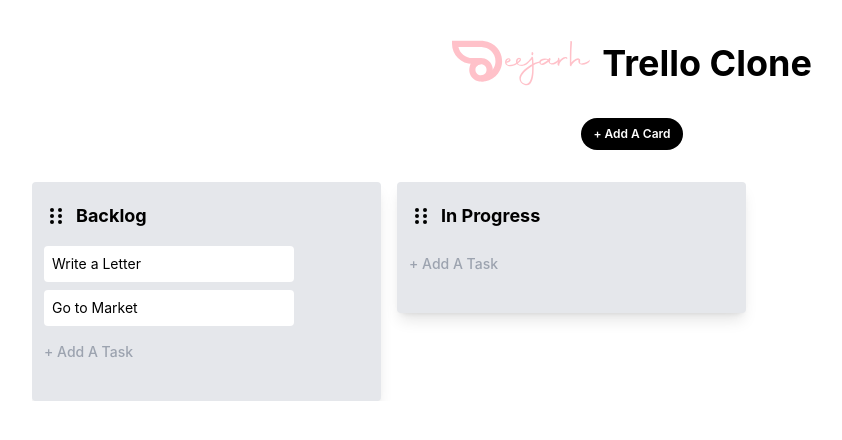
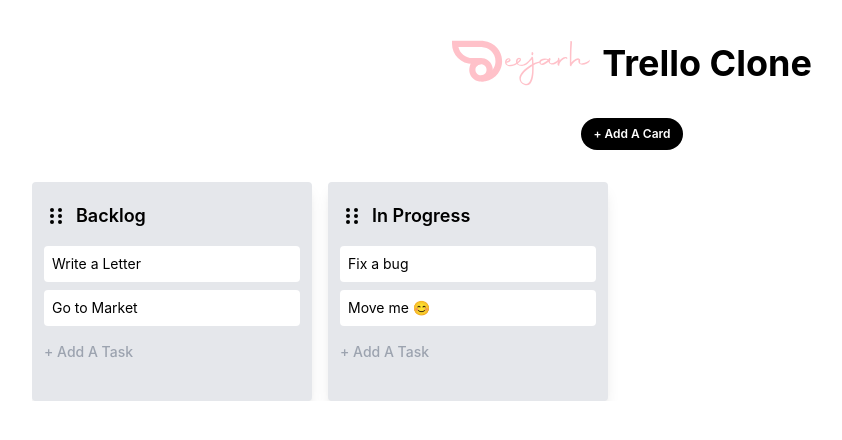
Before and after one commit to Deejarh/vue3-trello-clone, a Vue app: page / in a window 1280 px wide. Shown: the top 440 px of the page, without its empty margins (8-850 px from the left). Built offline with nearby package versions, Linux system fonts and the light colour scheme.

Commit message:
bug fixes

```diff
--- a/src/App.vue
+++ b/src/App.vue
@@ -4,11 +4,11 @@
 </script>
 
 <template>
-  <div class="h-[100vh] p-6 lg:p-10 overflow-hidden w-screen">
-    <div class="flex gap-x-3 mb-8 items-center justify-center">
+  <div class="h-[100vh] p-6 lg:p-10 overscroll-none  w-screen">
+    <header class="flex gap-x-3 mb-8 items-center justify-center  ">
       <span> <Logo /></span>
       <h1 class="dark:text-white text-black font-bold text-2xl lg:text-4xl">Trello Clone</h1>
-    </div>
+    </header>
     <the-board />
   </div>
 </template>
--- a/src/assets/main.css
+++ b/src/assets/main.css
@@ -25,6 +25,7 @@
   body {
     display: flex;
     place-items: center;
+    overflow: hidden;
   }
 
   #app {
--- a/src/components/BoardTasks.vue
+++ b/src/components/BoardTasks.vue
@@ -3,6 +3,7 @@
 import type { Task } from '@/types'
 import { nanoid } from 'nanoid'
 import { onKeyStroke } from '@vueuse/core'
+import DeleteIcon from '@/components/DeleteIcon.vue'
 
 const props = defineProps<{
   task: Task
@@ -19,32 +20,23 @@
 </script>
 
 <template>
-  <div class="task" @blur="focused = false" @focus="focused = true" tabindex="0">
-    <p
-      class="bg-white mb-2 rounded lg:max-w-[250px] max-w-[200px] p-2 lg:text-sm text-xs flex justify-between"
+  <div class="task bg-white lg:max-w-[280px] max-w-[200px] rounded" @blur="focused = false" @focus="focused = true" tabindex="0">
+    <div
+      class=" mb-2 rounded  p-2 lg:text-sm text-xs flex  items-center  justify-between break-words  cursor-move  "
     >
-      {{ task.title }}
-      <span class="cursor-pointer" v-show="focused" @click="emit('deleteTask', task.id)">
-        <svg
-          xmlns="http://www.w3.org/2000/svg"
-          class="text-gray-800"
-          viewBox="0 0 24 24"
-          width="16"
-          height="16"
-          fill="none"
-          stroke="currentColor"
-          stroke-width="1.5"
-          stroke-linecap="round"
-          stroke-linejoin="round"
-        >
-          <path d="M3 6h18M5 6v14a2 2 0 0 0 2 2h10a2 2 0 0 0 2-2V6M9 11v6M15 11v6"></path>
-        </svg>
+      <p class=" h-auto  break-words"> {{ task.title }} </p>
+      <span class="cursor-pointer ml-2 flex items-end" v-show="focused" @click="emit('deleteTask', task.id)">
+      <delete-icon/>
       </span>
-    </p>
+    </div>
   </div>
 </template>
 
 <style scoped>
+.task p {
+    word-wrap: break-word;
+    word-break: break-word;
+  }
 .sortable-drag .task {
   transform: rotate(5deg);
 }
--- /dev/null
+++ b/src/components/DeleteIcon.vue
@@ -0,0 +1,16 @@
+<template>
+    <svg
+    xmlns="http://www.w3.org/2000/svg"
+    class="text-red-600"
+    viewBox="0 0 24 24"
+    width="16"
+    height="16"
+    fill="none"
+    stroke="currentColor"
+    stroke-width="1.5"
+    stroke-linecap="round"
+    stroke-linejoin="round"
+  >
+    <path d="M3 6h18M5 6v14a2 2 0 0 0 2 2h10a2 2 0 0 0 2-2V6M9 11v6M15 11v6"></path>
+  </svg>
+</template>
--- a/src/components/TheBoard.vue
+++ b/src/components/TheBoard.vue
@@ -7,6 +7,8 @@
 import DragButton from './DragButton.vue'
 import draggable from 'vuedraggable'
 import { useKeyModifier, useLocalStorage } from '@vueuse/core'
+import DeleteIcon from '@/components/DeleteIcon.vue'
+
 
 const alt = useKeyModifier('Alt')
 const titleFocused = ref(false)
@@ -30,9 +32,24 @@
   {
     id: nanoid(),
     title: 'In Progress',
-    tasks: []
+    tasks: [
+      {
+        id: nanoid(),
+        title: 'Fix a bug',
+        createdAt: new Date()
+      },
+      {
+        id: nanoid(),
+        title: 'Move me 😊',
+        createdAt: new Date()
+      },
+    ]
   }
 ])
+
+const deleteCard = (card: Card) => {
+  cards.value = cards.value.filter((c: Card) => c.id !== card.id)
+}
 
 const addCard = () => {
   const card: Card = {
@@ -63,18 +80,18 @@
       item-key="id"
       :animation="200"
       handle=".drag-handle"
-      class="flex gap-x-4 overflow-x-auto dark:text-white text-black items-start"
+      class="flex gap-x-4 overflow-x-auto overflow-y-hidden dark:text-white text-black items-start"
     >
       <template #item="{ element: card }: { element: Card }">
         <div
-          class="bg-gray-200 p-3 rounded lg:min-w-[250px] min-w-[200px] shadow-lg text-black card"
+          class="bg-gray-200 p-3 rounded lg:max-w-[280px] max-w-[200px] shadow-lg text-black card"
         >
-          <header class="lg:font-bold font-semibold lg:text-lg text-sm mb-4 mt-2 capitalize flex items-center">
+          <header class="font-semibold lg:text-lg text-sm mb-4 mt-2 capitalize flex items-center">
             <drag-button />
             <input
               @focus="titleFocused = true"
               @blur="titleFocused = false"
-              class="title-input flex justify-start items-start bg-transparent focus:bg-white rounded px-1 w-4/5 capitalize outline-red-100"
+              class="title-input  flex justify-start items-start bg-transparent focus:bg-white rounded px-1 w-4/5 capitalize outline-red-100"
               @keyup.enter="($event.target as HTMLInputElement).blur()"
               @keydown.backspace="
                 card.title === '' ? (cards = cards.filter((c) => c.id !== card.id)) : null
@@ -82,6 +99,8 @@
               type="text"
               v-model="card.title"
             />
+
+            <span v-show="card.title === ''" class=" cursor-pointer ml-2" @click="deleteCard(card)"><delete-icon/></span>
           </header>
           <draggable
             v-model="card.tasks"
@@ -108,4 +127,5 @@
   </div>
 </template>
 
-<style scoped></style>
+<style scoped>
+</style>
```
